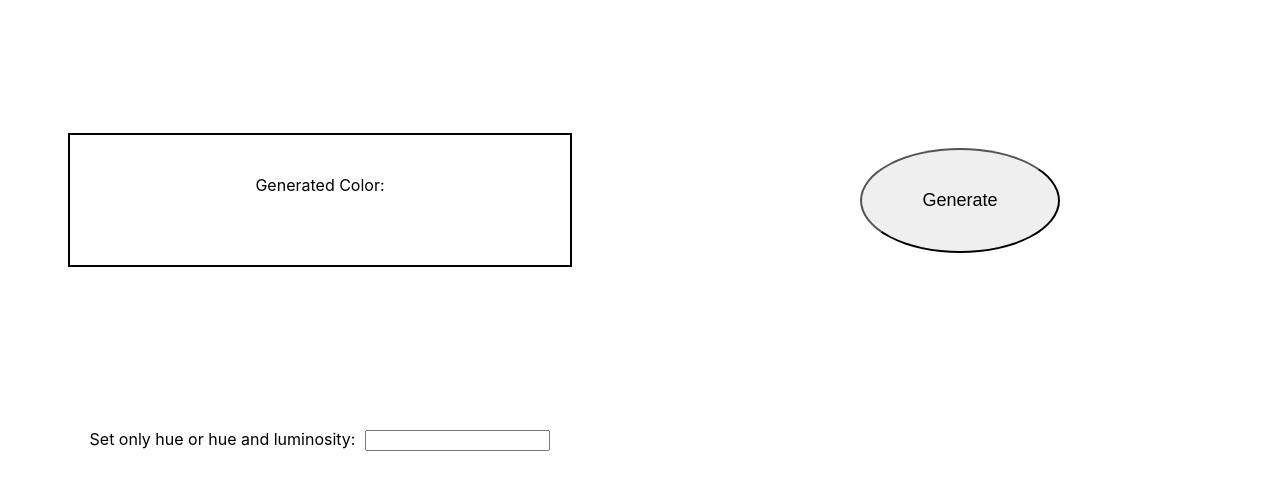
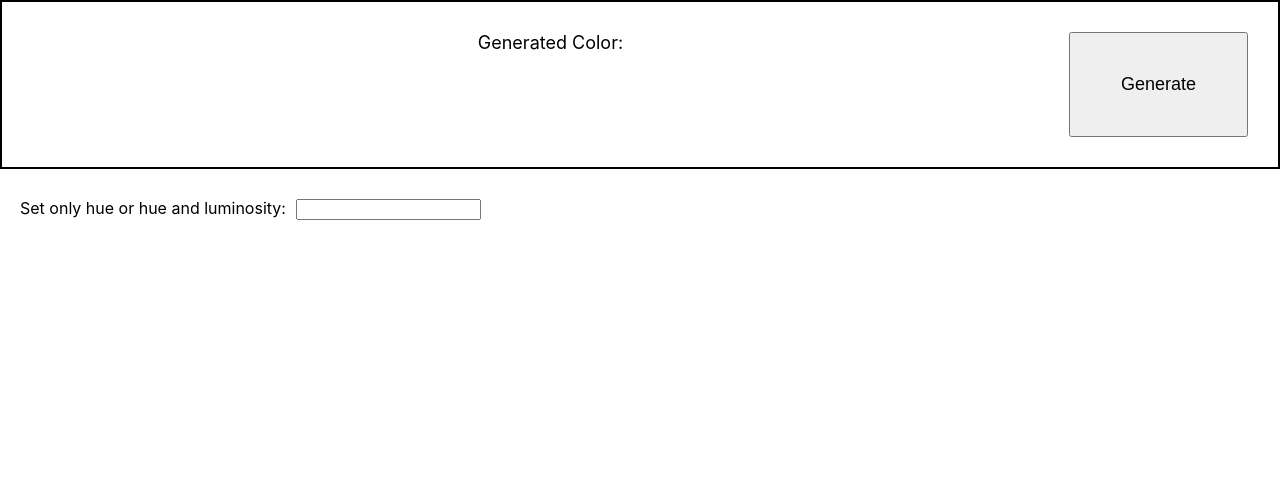
Before and after one commit to Tungstic/react-random-color-generator, a React app: page / in a window 1280 px wide. Shown: the top 490 px of the page. Built offline with nearby package versions, Linux system fonts and the light colour scheme; the HTML template or start-up script is replaced by a standard one.

Commit message:
Change style and layout for aesthetic

```diff
--- a/src/App.css
+++ b/src/App.css
@@ -1,26 +1,22 @@
 .App {
-  height: 100vh;
-  display: grid;
-  grid-template-columns: 1fr 1fr;
-  grid-template-rows: 1fr 1fr;
+  display: flex;
+  flex-flow: column wrap;
 }
 
 .App > div {
-  padding: 40px 50px 40px 50px;
-  margin: auto;
-  min-width: 400px;
-  min-height: 50px;
+  flex: 1;
   text-align: center;
+  padding: 30px;
+  font-size: large;
 }
 
 button {
   padding: 40px 50px 40px 50px;
-  margin: auto;
+  float: right;
   font-size: large;
   min-height: 50px;
-  min-width: 200px;
+  min-width: 100px;
   justify-self: center;
-  border-radius: 50%;
 }
 
 input {
@@ -32,7 +28,7 @@ input {
 
 label {
   /* border: 1px solid red; */
+  flex: 1;
   padding: 10px;
   margin: 10px;
-  justify-self: center;
 }
--- a/src/App.js
+++ b/src/App.js
@@ -29,8 +29,8 @@ export default function App() {
     <div className="App">
       <div style={{ border: '2px solid black', backgroundColor: color }}>
         Generated Color: {color}
+        <button onClick={() => setColor(randomColor())}>Generate</button>
       </div>
-      <button onClick={() => setColor(randomColor())}>Generate</button>
       <label>
         Set only hue or hue and luminosity:
         <input onChange={handleChange} />
```
